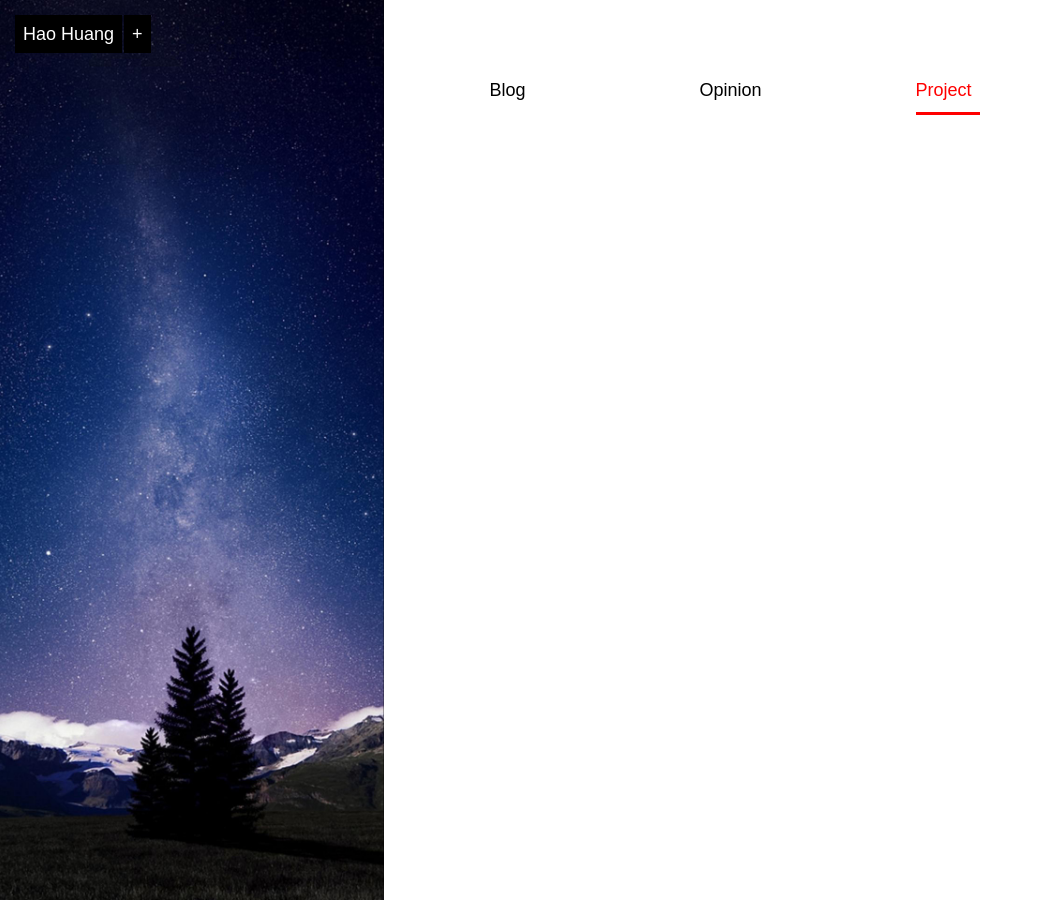
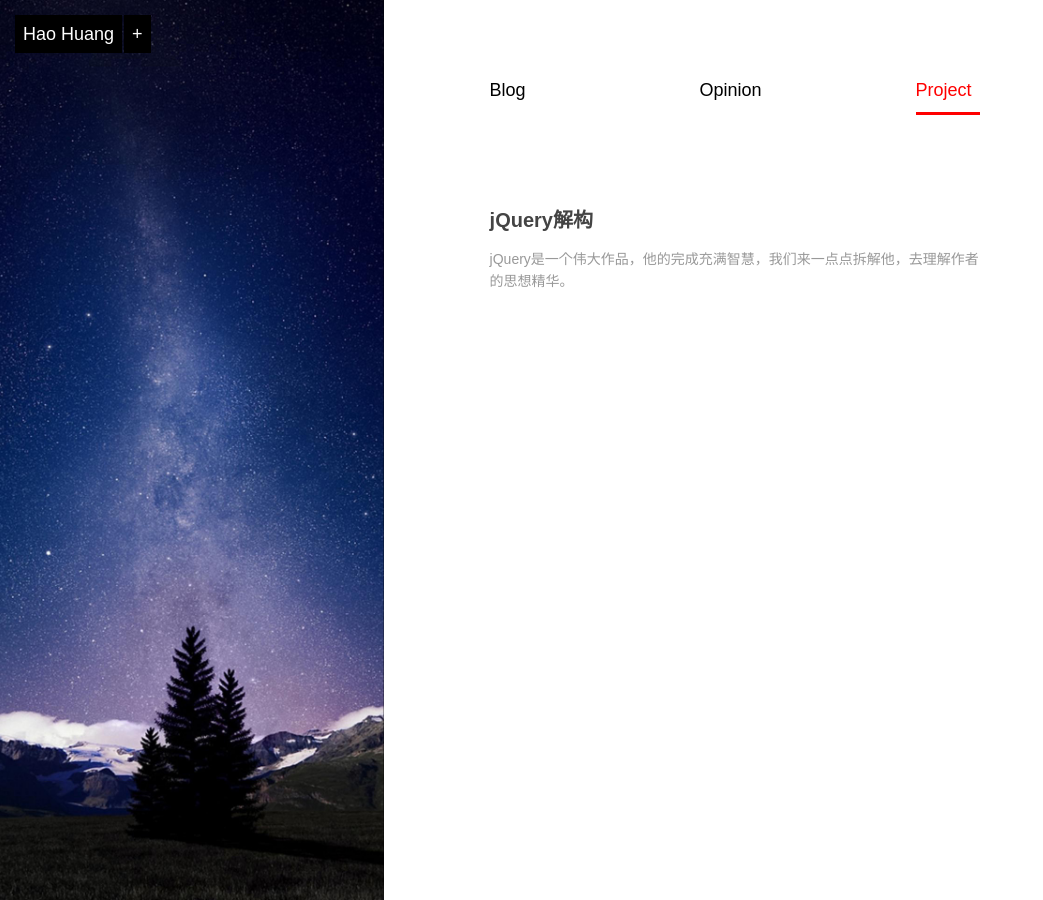
Before and after one commit to hhuangmeso/hhuangmeso.github.io, a Jekyll site: the page built from project/index.md, in a window 1280 px wide. Shown: the whole page, without its empty margins (0-1043 px from the left). Built offline with Jekyll 4.4.1, drawn with Linux system fonts in a browser that asks for light colours.

```diff
--- /dev/null
+++ b/_posts/project/2016-02-06-pydsd.md
@@ -0,0 +1,12 @@
+---
+layout: post
+title: jQuery解构
+category: project
+description: jQuery是一个伟大作品，他的完成充满智慧，我们来一点点拆解他，去理解作者的思想精华。
+---
+# [{{ page.title }}][1]
+2012-01-16 By {{ site.author_info }}
+
+
+[BeiYuu]:    http://beiyuu.com  "BeiYuu"
+[1]:    {{ page.url}}  ({{ page.title }})
```
Also changed, not shown: _posts/blog/template.md (added, +12 -0 lines), _posts/opinion/template.md (renamed from _posts/opinion/2016-02-1-just_a_template.md, +2 -0 lines), 3 other files.
